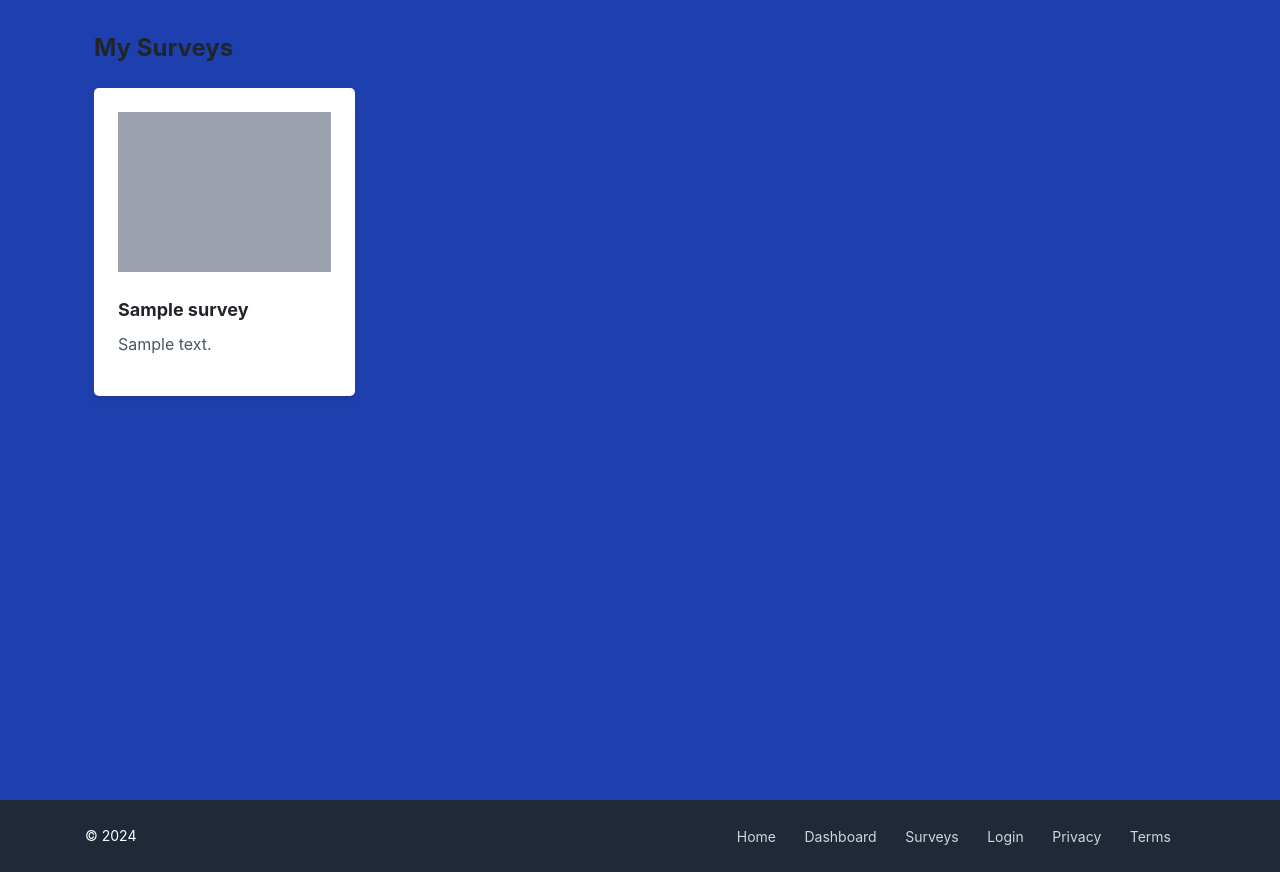
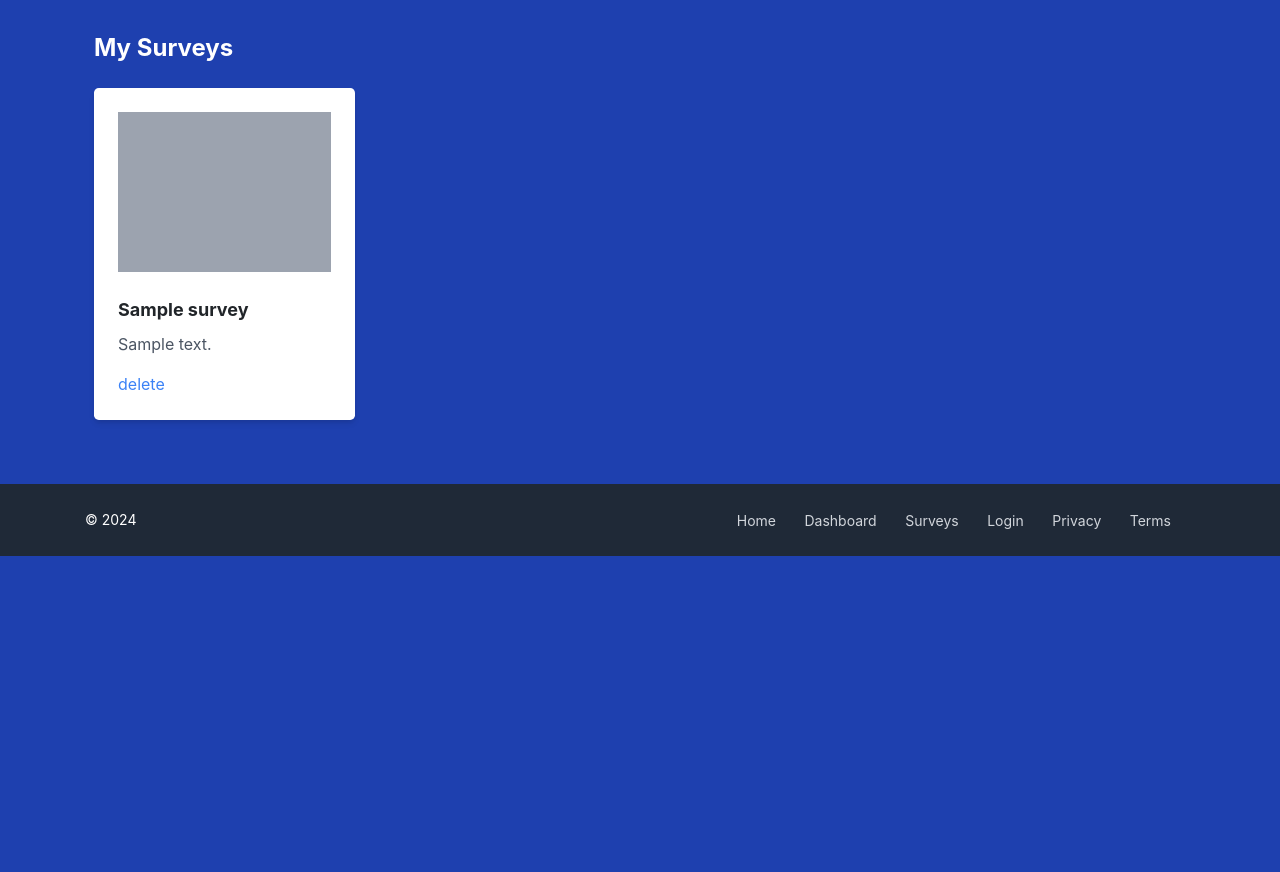
Before and after one commit to callumreillyy/EvalForm, a CodeIgniter 4 app: the page made by app/Views/surveys.php in a window 1280 px wide. Shown: the part 96-968 px from the top of the page. After the commit the page ends 652 px from the top, so only its background shows below. Run offline with PHP 8.4 and a stand-in for CodeIgniter, Linux system fonts and the light colour scheme; the template is opened without the code that fills it: most values are stand-ins (such as "Sample title", 1, 10 or a date in 2020); data that the repository does not hold is empty; some libraries are stand-ins or nearby versions.

Commit message:
added delete functionality for survey. Fixed survey dashboard routing.

```diff
--- a/app/Config/Routes.php
+++ b/app/Config/Routes.php
@@ -7,6 +7,11 @@ use CodeIgniter\Router\RouteCollection;
  */
 $routes->get('/', 'EvalController::index');
 $routes->get('/surveys/(:num)', 'EvalController::surveys/$1');
+$routes->group('surveys', function($routes) {
+    $routes->get('/', 'EvalController::surveys');
+    $routes->get('deleteSurvey/(:num)', 'EvalController::deleteSurvey/$1');
+});
+
 $routes->get('/admin', 'EvalController::admin');
 // Routes for admin
 // REF prac5: https://alt-5fd17f67f4120.blackboard.com/
--- a/app/Database/Seeds/SurveyQuestionSedder.php
+++ b/app/Database/Seeds/SurveyQuestionSedder.php
@@ -29,7 +29,7 @@ class SurveyQuestionSedder extends Seeder
         $surveyIds = [];
 
         foreach ($userIds as $userId) {
-            for($i = 0; $i <= 50; $i++) {
+            for($i = 0; $i <= 5; $i++) {
             // Insert survey data
                 $this->db->table('Surveys')->insert([
                     'user_id' => $userId,
--- a/app/Models/SurveyModel.php
+++ b/app/Models/SurveyModel.php
@@ -7,7 +7,7 @@ use CodeIgniter\Model;
 class SurveyModel extends Model
 {
     protected $table = 'Surveys';
-    protected $primaryKery = 'survey_id';
+    protected $primaryKey = 'survey_id';
     protected $allowedFields = ['title', 'description', 'respondants'];
     protected $useTimestamps = true;
 }
--- a/app/Views/admin.php
+++ b/app/Views/admin.php
@@ -38,7 +38,7 @@
                 <td class="px-4 py-2 actions">
                   <a class="text-blue-500 hover:text-blue-600 edit" href="<?= base_url('admin/addedit/'.$user['user_id']);?>">add/edit</a>
                   <a class="text-blue-500 hover:text-blue-600" href="<?= base_url('admin/delete/' . $user['user_id']) ?>" class="btn btn-sm btn-danger" onclick="return confirm('Are you sure you want to delete this user?')">delete</a>
-                  <a class="text-blue-500 hover:text-blue-600" href="<?= base_url('Surveys/'.$user['user_id']);?>">surveys</a></td>
+                  <a class="text-blue-500 hover:text-blue-600" href="<?= base_url('surveys/'.$user['user_id']);?>">surveys</a></td>
                 </td>
                 <!-- Add more user details as needed -->
               </tr>
--- a/app/Views/surveys.php
+++ b/app/Views/surveys.php
@@ -1,24 +1,22 @@
 <?= $this->extend('template') ?>
 <?= $this->section('content') ?>
 
-<div class="container mx-auto px-4 py-8 h-screen">
-    <h2 class="text-2xl font-bold mb-4">My Surveys</h2>
+<div class="container mx-auto px-4 py-8">
+    <h2 class="text-2xl text-white font-bold mb-4">My Surveys</h2>
     <div class="grid grid-cols-1 sm:grid-cols-2 md:grid-cols-3 lg:grid-cols-4 gap-4">
         <?php foreach ($surveys as $survey): ?>
             <div class="bg-white rounded-lg shadow-md p-6">
                 <div class="h-40 bg-gray-400 mb-4"></div>
                 <h3 class="text-lg font-bold mb-2"><?= $survey['title'] ?></h3>
                 <p class="text-gray-600"><?= $survey['description'] ?></p>
+                <!-- <a class="text-blue-500 hover:text-blue-600 edit" href="<?= base_url('surveys/addedit/'.$survey['survey_id']);?>">add/edit</a> -->
+                <a class="text-blue-500 hover:text-blue-600" href="<?= base_url('surveys/deleteSurvey/' . $survey['survey_id']) ?>" class="btn btn-sm btn-danger" onclick="return confirm('Are you sure you want to delete this survey?')">delete</a>
             </div>
         <?php endforeach; ?>
     </div>
     <div class="mt-8 flex justify-center">
         <?= str_replace('<a ', '<a class="px-3 py-1 bg-white text-blue-500 rounded-full mr-3"', $pager->links()) ?>
     </div>
-
-
 </div>
 
-
-
 <?= $this->endSection() ?>
```
Also changed, not shown: app/Controllers/EvalController.php (+14 -0 lines).
